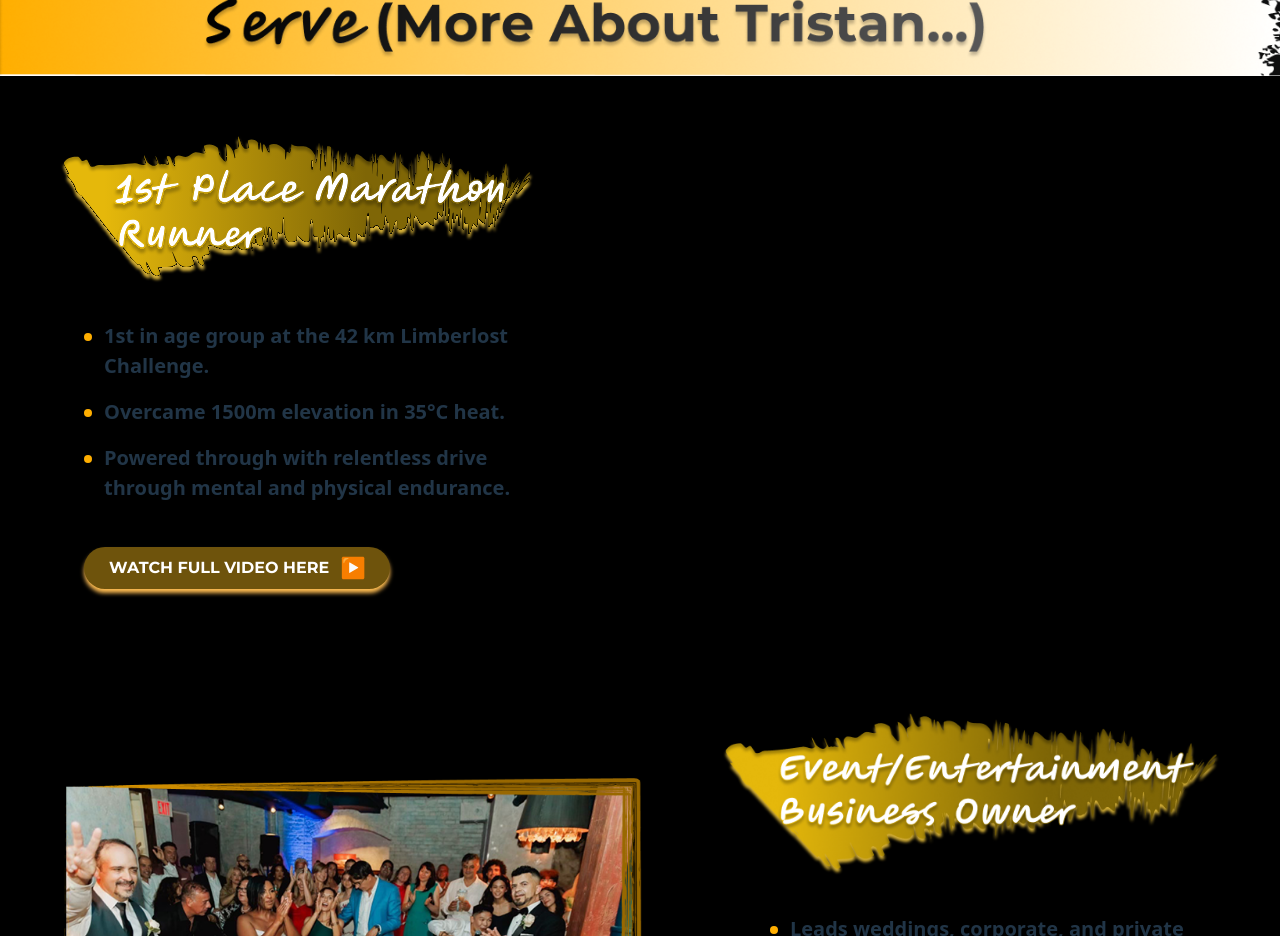
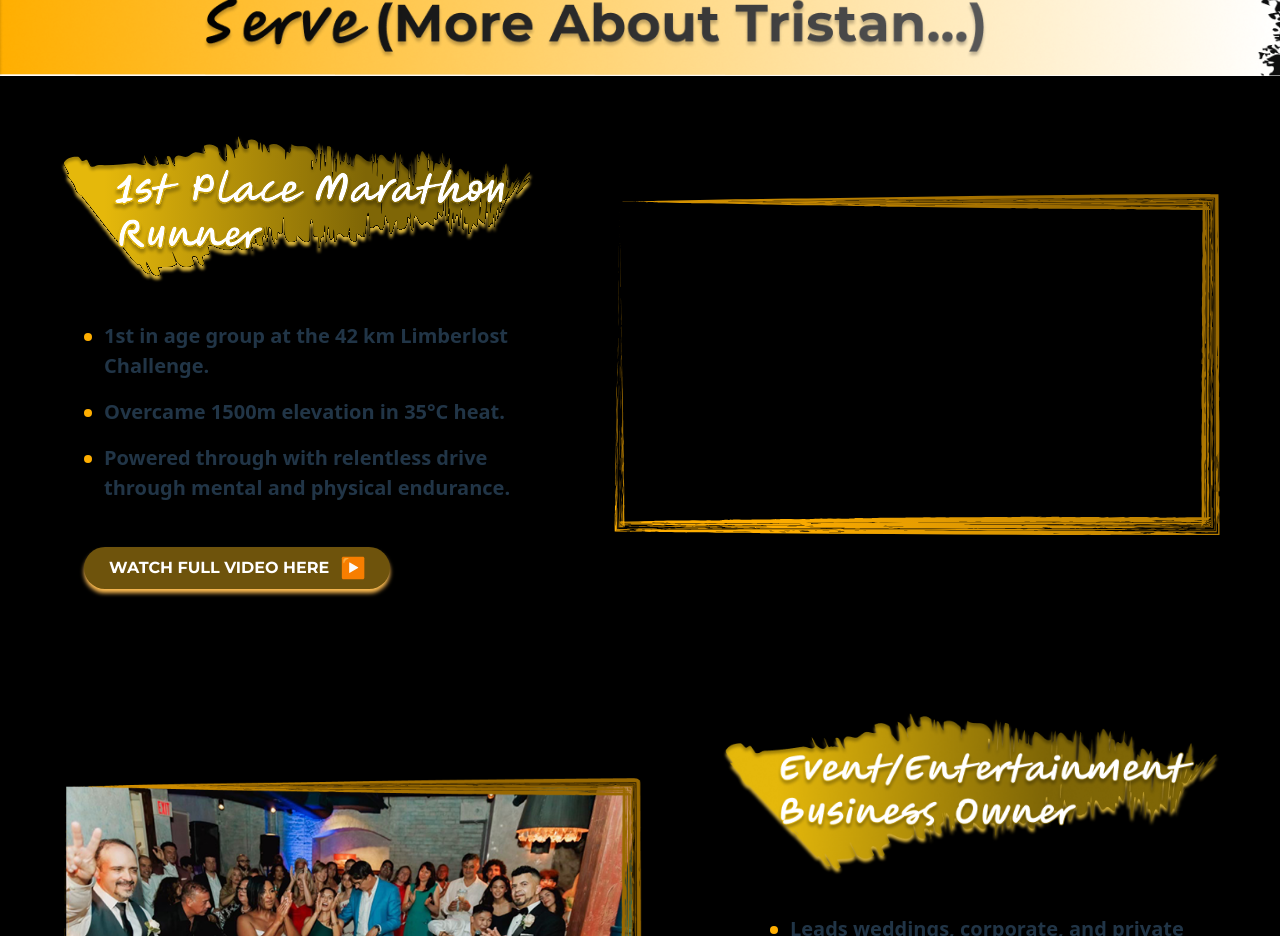
Before and after one commit to SyedKumailAbbas/Tristan, a React (Vite) app: page /about in a window 1280 px wide. Shown: the part 1960-2896 px from the top of the page. Built offline with nearby package versions, Linux system fonts and the light colour scheme; no server answers.

Commit message:
added border to video marathon

```diff
--- a/src/components/ABOUT/Marathon.jsx
+++ b/src/components/ABOUT/Marathon.jsx
@@ -4,6 +4,7 @@ import img from "../../assets/Frame 17.png";
 import heading from "../../assets/Group 173.svg";
 import playIcon from "../../assets/noto_play-button.svg";
 import Vid from "../Testimonial/Vid";
+import border from "../../assets/Frame 16.svg";
 export default function Marathon() {
   return (
     <div className="w-full p-5 bg-black to-black overflow-hidden">
@@ -61,14 +62,16 @@ export default function Marathon() {
         </div>
 
         {/* Right Image Section */}
-        <div className="w-[50%] m-10 flex items-center justify-center">
-          {/* <img
-            src={img}
-            alt="Marathon achievement"
-            className="w-full h-auto rounded-lg shadow-lg"
-          /> */}
-          <Vid videoId="eHXo2rTlchM" />
-        </div>
+        <div className="w-[50%] m-10 flex items-center justify-center relative">
+  <Vid videoId="eHXo2rTlchM" />
+
+  <img
+    src={border}
+    alt="Video Border"
+    className="absolute inset-0 w-full h-full z-20 pointer-events-none"
+  />
+</div>
+
       </div>
     </div>
   );
```
